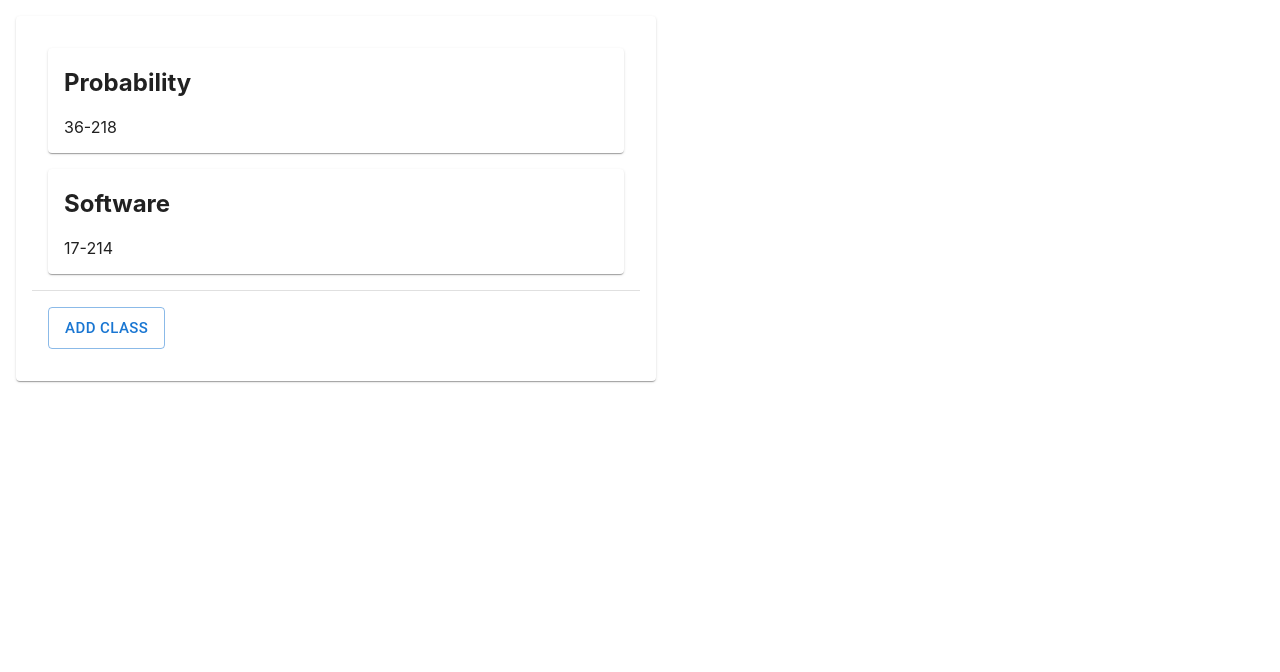
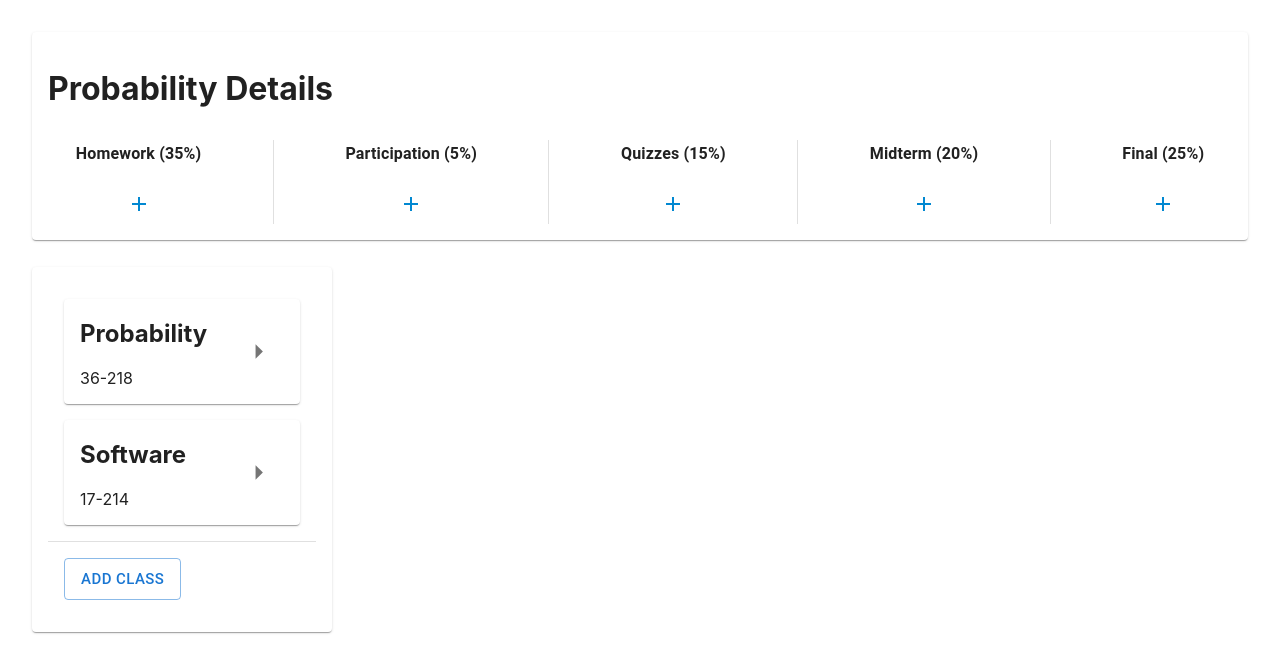
Before and after one commit to jacksontromero/finals-calculator, a Next.js app: page / in a window 1280 px wide. Shown: the top 672 px of the page. Built offline with nearby package versions, Linux system fonts and the light colour scheme.

Commit message:
Basic menu for adding assignmnets added

```diff
--- /dev/null
+++ b/components/Assignments.tsx
@@ -0,0 +1,119 @@
+import { Add, DeleteOutline } from "@mui/icons-material";
+import { Divider, IconButton, TextField } from "@mui/material";
+import { Box, Stack } from "@mui/system";
+import { useEffect, useState } from "react";
+import { schoolClass, bucket, globalData, assignment } from "../pages";
+
+export default function Assignments(props: any) {
+
+    const data: globalData = props.data;
+    const setData = props.setData;
+    const selected: schoolClass = props.selected;
+    const bucket: bucket = props.bucket;
+
+    function addAssignment() {
+        setData((prevData: globalData) => {
+            prevData.classes.filter(x => x.number === selected.number)[0].weights.filter(x => x.name === bucket.name)[0].assignments.push({
+                name: "",
+                score: 0,
+                outOf: 100
+            })
+
+            return ({
+                ...prevData
+            })
+        })
+    }
+
+    function removeAssignment(i: number) {
+        console.log(i)
+        setData((prevData: globalData) => {
+            prevData.classes.filter(x => x.number === selected.number)[0].weights.filter(x => x.name === bucket.name)[0].assignments.splice(i, 1);
+
+            return ({
+                ...prevData
+            })
+        })
+    }
+
+    function setAssignmentName(a: assignment, newName: string) {
+        setData((prevData: globalData) => {
+            prevData.classes.filter(x => x.number === selected.number)[0].weights.filter(x => x.name === bucket.name)[0].assignments.filter(x => x.name === a.name)[0].name = newName;
+
+            return ({
+                ...prevData
+            })
+        })
+    }
+
+    function setAssignmentScore(a: assignment, newScore: number) {
+        setData((prevData: globalData) => {
+            prevData.classes.filter(x => x.number === selected.number)[0].weights.filter(x => x.name === bucket.name)[0].assignments.filter(x => x.name === a.name)[0].score = newScore;
+
+            return ({
+                ...prevData
+            })
+        })
+    }
+
+    function setAssignmentOutOf(a: assignment, newOutOf: number) {
+        setData((prevData: globalData) => {
+            prevData.classes.filter(x => x.number === selected.number)[0].weights.filter(x => x.name === bucket.name)[0].assignments.filter(x => x.name === a.name)[0].outOf = newOutOf;
+
+            return ({
+                ...prevData
+            })
+        })
+    }
+
+    const [assignmentList, setAssignmentList] = useState<JSX.Element[]>([])
+
+    useEffect(() => {
+        setAssignmentList(
+            bucket.assignments.map((x, i) => (
+                <Box key={i}>
+                    <form>
+                        <Stack direction="row" spacing={2}>
+                            <TextField onChange={e => setAssignmentName(x, e.target.value)} variant="outlined" label="Assignment Name" value={x.name}/>
+                            <TextField onChange={e => setAssignmentScore(x, Number(e.target.value))} variant="outlined" type="number" label="Score" value={x.score} InputProps={{
+                                inputProps: {
+                                    min: 0,
+                                }
+                            }} />
+                            <TextField onChange={e => setAssignmentOutOf(x, Number(e.target.value))} variant="outlined" type="number" label="Out Of" value={x.outOf} InputProps={{
+                                inputProps: {
+                                    min: 0,
+                                }
+                            }} />
+
+                            <Box minHeight="full" minWidth="full" alignItems="center" display="flex" textAlign="center">
+                                <IconButton onClick={() => {removeAssignment(i)}} sx={{borderRadius: 4, height:"40px",width:"40px"}} size="small" color="error">
+                                    <DeleteOutline />
+                                </IconButton>
+                            </Box>
+
+                        </Stack>
+                    </form>
+                </Box>
+            ))
+        )
+    }, [data, selected])
+
+    return (
+        <div>
+            <Stack divider={<Divider orientation="horizontal" flexItem />} direction="column" spacing={2}>
+                {
+                    assignmentList
+                }
+
+
+                <Box minWidth="full" textAlign="center">
+                    <IconButton onClick={addAssignment} sx={{borderRadius: 4, height:"40px",width:"40px"}} size="small" color="info">
+                        <Add />
+                    </IconButton>
+                </Box>
+            </Stack>
+
+        </div>
+    )
+}
--- /dev/null
+++ b/components/ClassDetails.tsx
@@ -0,0 +1,38 @@
+import { Add } from "@mui/icons-material";
+import { Box, Card, Divider, IconButton, Stack, Typography } from "@mui/material";
+import { schoolClass } from "../pages";
+import Assignments from "./Assignments";
+
+export default function ClassDetails(props: any) {
+
+    const data = props.data;
+    const setData = props.setData;
+    const selected: schoolClass = props.selected;
+
+    return (
+        <Card sx={{ height: '100%', width: '1', p:2 }}>
+            <div>
+                <h1>{selected.name} Details</h1>
+                <Stack sx={{mt: 4}} direction="row" spacing={2} alignItems="flex-start" justifyContent="space-around"
+                    divider={<Divider orientation="vertical" flexItem/>}
+                >
+                    {
+                        selected.weights.map((x, i) => (
+                            <Box key={i}>
+                                <Stack direction="column" spacing={2}>
+                                    <Typography fontSize={16} fontWeight="bold" variant="subtitle1">{x.name} ({x.percentage}%)</Typography>
+
+                                    <Assignments data={data} setData={setData} selected={selected} bucket={x} />
+
+                                    {
+                                        x.assignments.length != 0 && <Typography fontSize={16} fontWeight="bold" variant="subtitle1">Category Average</Typography>
+                                    }
+                                </Stack>
+                            </Box>
+                        ))
+                    }
+                </Stack>
+            </div>
+        </Card>
+    )
+}
--- a/components/Classes.tsx
+++ b/components/Classes.tsx
@@ -1,22 +1,31 @@
 import React from "react"
 import { schoolClass } from "../pages";
-import Button from '@mui/material/Button';
-import { Card, Divider } from "@mui/material";
+import { Box, Card, Divider, IconButton, Stack } from "@mui/material";
+import ArrowRightIcon from '@mui/icons-material/ArrowRight';
 import AddClass from "./AddClass";
 
 export default function Classes(props: any) {
 
-    const {data} = props;
+    const {data, setSelected} = props;
 
     return (
-        <Card sx={{ height: '100%', width: '50%', m:2, p:2 }}>
+        <Card sx={{ height: '100%', width: '30%', maxWidth: '300px', p:2 }}>
             <div>
                 {
                     data.classes.map((x: schoolClass) => (
                         <div key={x.number} >
                             <Card sx={{my: 2, mx: 2, px:2 }}>
-                                <h2 >{x.name}</h2>
-                                <p >{x.number}</p>
+                                <Stack direction="row" spacing={2} alignItems="center" justifyContent="space-between">
+                                    <div>
+                                        <h2 >{x.name}</h2>
+                                        <p >{x.number}</p>
+                                    </div>
+                                    <Box >
+                                        <IconButton onClick={() => {setSelected(x)}}>
+                                            <ArrowRightIcon fontSize="large" />
+                                        </IconButton>
+                                    </Box>
+                                </Stack>
                             </Card>
                         </div>
                     ))
--- /dev/null
+++ b/hooks/useWindowDimensions.tsx
@@ -0,0 +1,27 @@
+import { useState, useEffect } from 'react';
+
+function getWindowDimensions() {
+  if (typeof window === 'undefined') return { width: 0, height: 0 };
+  else {
+    const { innerWidth: width, innerHeight: height } = window;
+    return {
+      width,
+      height
+    };
+  }
+}
+
+export default function useWindowDimensions() {
+  const [windowDimensions, setWindowDimensions] = useState(getWindowDimensions());
+
+  useEffect(() => {
+    function handleResize() {
+      setWindowDimensions(getWindowDimensions());
+    }
+
+    window.addEventListener('resize', handleResize);
+    return () => window.removeEventListener('resize', handleResize);
+  }, []);
+
+  return windowDimensions;
+}
--- a/package.json
+++ b/package.json
@@ -11,6 +11,7 @@
   "dependencies": {
     "@emotion/react": "^11.10.5",
     "@emotion/styled": "^11.10.5",
+    "@mui/icons-material": "^5.11.0",
     "@mui/material": "^5.10.17",
     "@types/node": "18.11.14",
     "@types/react": "18.0.26",
--- a/pages/index.tsx
+++ b/pages/index.tsx
@@ -1,18 +1,34 @@
-import { useState } from 'react'
+import { Stack } from '@mui/material'
+import { useEffect, useState } from 'react'
+import ClassDetails from '../components/ClassDetails'
 import Classes from '../components/Classes'
+import useWindowDimensions from '../hooks/useWindowDimensions'
+
+export type assignment = {
+  name: string,
+  score: number
+  outOf: number,
+}
+
+export type bucket = {
+  name: string,
+  percentage: number,
+  drops: number,
+  assignments: assignment[]
+}
 
 export type schoolClass = {
   name: string,
   number: string,
-  weights: {
-    name: string,
-    percentage: number,
-    drops: number
-  }[]
+  weights: bucket[]
+}
+
+export type globalData = {
+  classes: schoolClass[]
 }
 
 export default function Home() {
-  const [data, setData] = useState<{classes: schoolClass[]}>({
+  const [data, setData] = useState<globalData>({
     classes: [
       {
         name: "Probability",
@@ -22,26 +38,31 @@ export default function Home() {
             name: "Homework",
             percentage: 35,
             drops: 2,
+            assignments: []
           },
           {
             name: "Participation",
             percentage: 5,
             drops: 0,
+            assignments: []
           },
           {
             name: "Quizzes",
             percentage: 15,
             drops: 0,
+            assignments: []
           },
           {
             name: "Midterm",
             percentage: 20,
             drops: 0,
+            assignments: []
           },
           {
             name: "Final",
             percentage: 25,
             drops: 0,
+            assignments: []
           },
         ]
       },
@@ -53,38 +74,51 @@ export default function Home() {
             name: "Homework",
             percentage: 50,
             drops: 2,
+            assignments: []
           },
           {
             name: "Midterm 1",
             percentage: 10,
             drops: 0,
+            assignments: []
           },
           {
             name: "Midterm 2",
             percentage: 10,
             drops: 0,
+            assignments: []
           },
           {
             name: "Quizzes",
             percentage: 5,
             drops: 4,
+            assignments: []
           },
           {
             name: "Participation",
             percentage: 5,
             drops: 0,
+            assignments: []
           },
           {
             name: "Final",
             percentage: 20,
             drops: 0,
+            assignments: []
           },
         ]
       }
     ]
   })
 
+  const [selected, setSelected] = useState(data.classes[0]);
+
+  const {height, width} = useWindowDimensions();
+
   return (
-    <Classes data={data} setData={setData}></Classes>
+      <Stack sx={{mt: 4, mx: 4, minHeight: (height == 0 ? 1080*.75 : height * .75)}} direction="column" justifyContent="space-between" spacing={2}>
+        <ClassDetails data={data} setData={setData} selected={selected}></ClassDetails>
+        <Classes data={data} setData={setData} setSelected={setSelected}></Classes>
+      </Stack>
   )
 }
```
Also changed, not shown: 1 other file (tests, documents, lock files or other folders).
